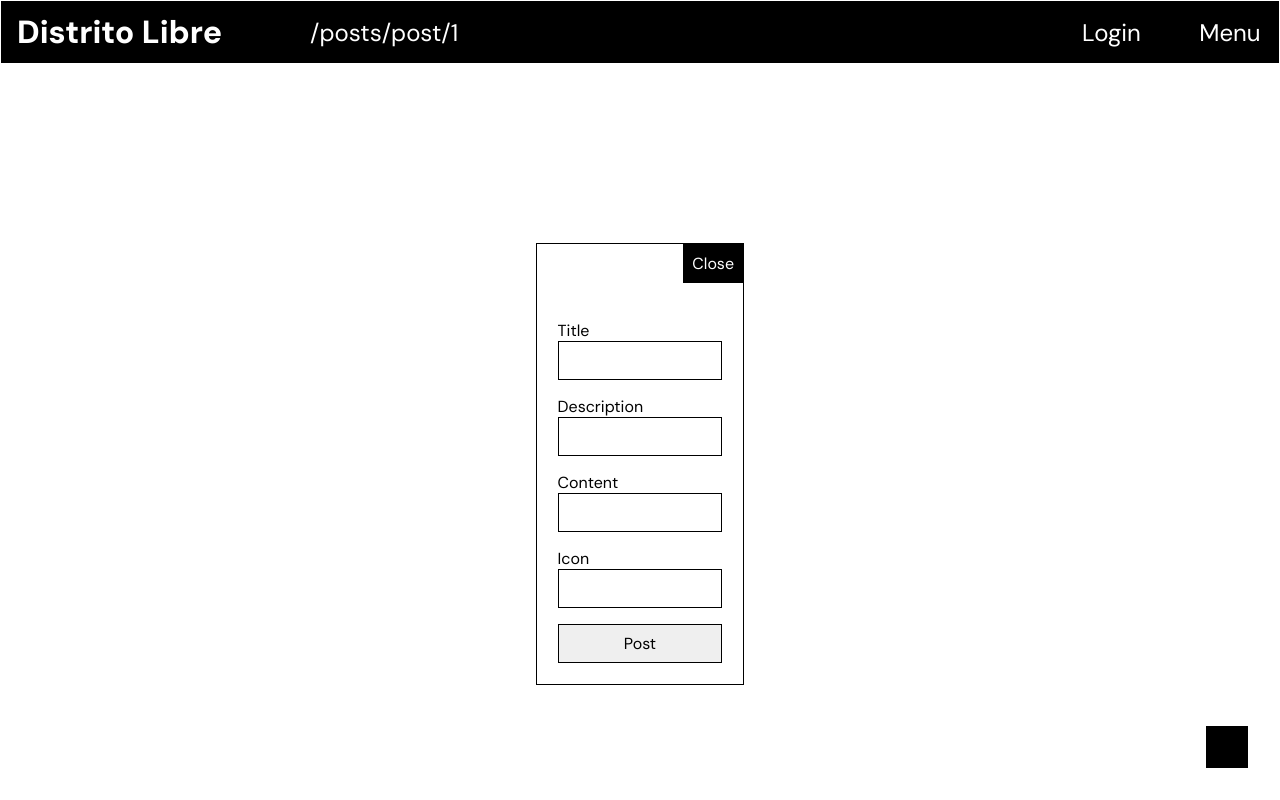
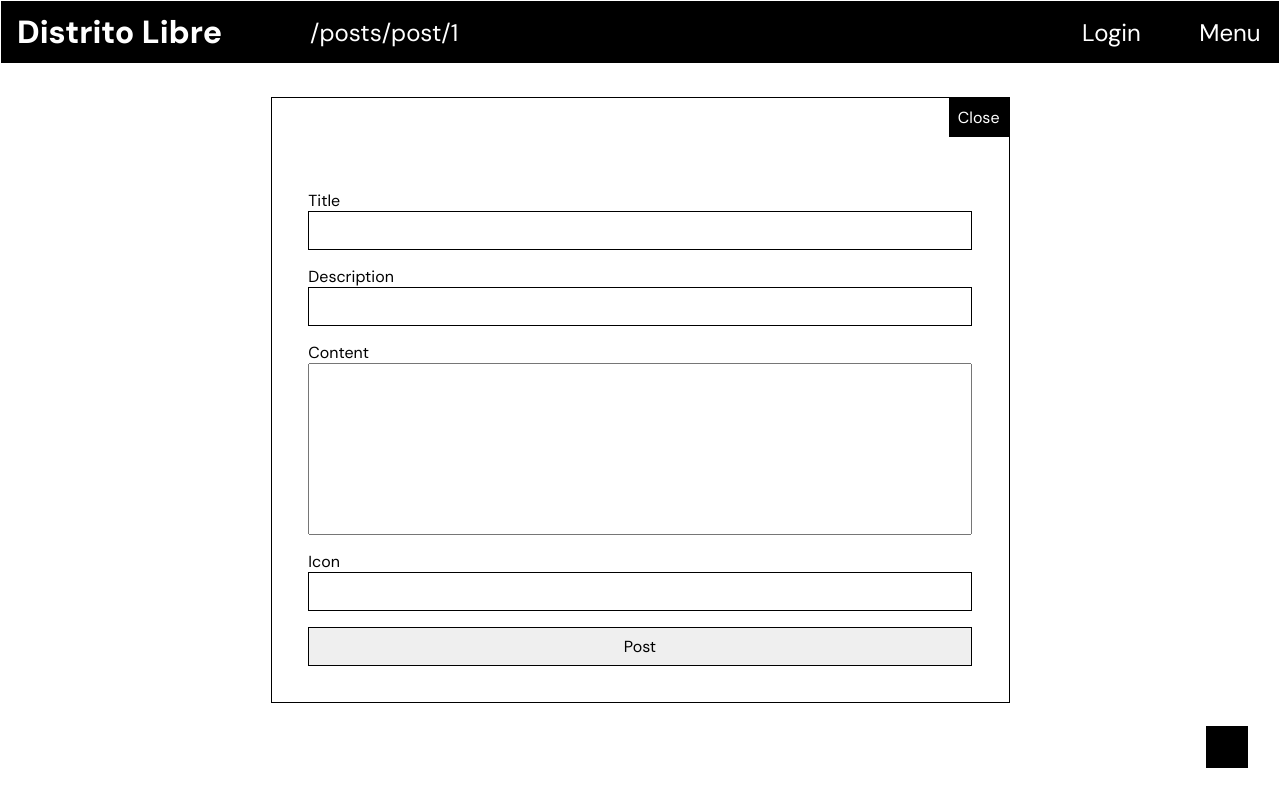
Before and after one commit to gbg4812/DistritoLibre, a Vue app in the folder distrito_libre_frontend/: page /posts/post/1 in a window 1280 px wide. Both pictures are taken after a click on the button 1227 px from the left and 747 px from the top of the page. Built offline with nearby package versions, Linux system fonts and the light colour scheme; no server answers; some icons are missing.

Commit message:
wkp typescript

```diff
--- a/distrito_libre_frontend/package.json
+++ b/distrito_libre_frontend/package.json
@@ -10,6 +10,9 @@
         "format": "prettier .  --write"
     },
     "dependencies": {
+        "@milkdown/crepe": "^7.11.1",
+        "@milkdown/kit": "^7.11.1",
+        "@milkdown/vue": "^7.11.1",
         "@vitejs/plugin-vue": "^5.2.0",
         "marked": "^15.0.11",
         "vite": "^6.0.6",
@@ -18,6 +21,7 @@
     },
     "devDependencies": {
         "@iconify/vue": "^4.1.2",
+        "@vue/tsconfig": "^0.7.0",
         "eslint": "^9.0.0",
         "eslint-config-prettier": "^10.0.1",
         "eslint-plugin-vue": "^9.0.0"
--- a/distrito_libre_frontend/src/components/NavBar.vue
+++ b/distrito_libre_frontend/src/components/NavBar.vue
@@ -64,7 +64,7 @@ function loginHandler(name) {
     width: 100%;
     height: 4rem;
     top: 0px;
-    z-index: 1;
+    z-index: 2;
     box-sizing: border-box;
 
     border: 1px solid white;
--- a/distrito_libre_frontend/src/components/PostDetail.vue
+++ b/distrito_libre_frontend/src/components/PostDetail.vue
@@ -21,7 +21,7 @@ fetch(url, { credentials: "include" })
 <style scoped>
 #content-wrap {
     margin: auto;
-    max-width: 60rem;
+    width: 60rem;
 }
 
 #content-wrap > * {
--- a/distrito_libre_frontend/src/components/PostManagement.vue
+++ b/distrito_libre_frontend/src/components/PostManagement.vue
@@ -1,8 +1,9 @@
-<script setup>
-import { APIBASEURL } from "../constants";
+<script setup lang="ts">
+import Post from "../types.ts";
+import { APIBASEURL } from "../constants.ts";
 import { ref } from "vue";
 
-const newPost = ref({});
+const newPost = ref<Post>({});
 
 const postpost = () => {
     const url = new URL("/api/posts/new/", APIBASEURL);
@@ -32,19 +33,27 @@ const postpost = () => {
 <template>
     <form>
         <label for="title">Title</label>
-        <input v-model="newPost.title" type="text" name="title" />
+        <input v-model="newPost.title" required type="text" name="title" />
         <label for="description">Description</label>
-        <input v-model="newPost.descritpion" type="text" name="description" />
+        <input
+            v-model="newPost.descritpion"
+            required
+            type="text"
+            name="description"
+        />
         <label for="content">Content</label>
-        <input
+        <textarea
             v-model="newPost.content"
+            required
+            cols="100"
+            rows="10"
             type="text"
-            aria-multiline="true"
             name="content"
         />
         <label for="icon">Icon</label>
         <input
             v-model="newPost.icon"
+            required
             type="text"
             aria-multiline="true"
             name="icon"
@@ -58,7 +67,9 @@ const postpost = () => {
 form {
     display: flex;
     flex-direction: column;
-    padding: 10%;
+    justify-content: space-around;
+    align-items: stretch;
+    padding: 5%;
 }
 
 h2 {
@@ -69,4 +80,9 @@ button,
 label {
     margin-top: 1rem;
 }
+
+textarea {
+    display: block;
+    resize: none;
+}
 </style>
--- a/distrito_libre_frontend/src/components/reusable/CenteredPopup.vue
+++ b/distrito_libre_frontend/src/components/reusable/CenteredPopup.vue
@@ -8,7 +8,9 @@ defineEmits(["close"]);
             <button class="white-text" type="button" @click="$emit('close')">
                 Close
             </button>
-            <slot></slot>
+            <div id="customcont">
+                <slot></slot>
+            </div>
         </div>
     </div>
 </template>
@@ -16,8 +18,8 @@ defineEmits(["close"]);
 <style scoped>
 #wraper {
     position: fixed;
-    top: 4rem;
     left: 0%;
+    top: 0%;
     width: 100%;
     height: 100%;
     display: flex;
@@ -34,6 +36,10 @@ defineEmits(["close"]);
     border: var(--pixel-border);
 }
 
+#customcont {
+    overflow: scroll;
+}
+
 button {
     align-self: end;
 }
--- /dev/null
+++ b/distrito_libre_frontend/src/types.ts
@@ -0,0 +1,56 @@
+export interface TagList {
+    [index: number]: string;
+}
+
+export interface PostOverview {
+    title: string;
+    author: {
+        username: string;
+    };
+    icon: string;
+    description: string;
+    tags: TagList;
+}
+
+export interface PostOverviewList {
+    [index: number]: PostOverview;
+}
+
+export interface Post {
+    title: string;
+    author: {
+        username: string;
+    };
+    icon: string;
+    description: string;
+    content: string;
+    tags: TagList;
+}
+
+export interface Tag {
+    name: string;
+}
+
+export interface BTag extends Tag {
+    icon: URL;
+}
+
+export interface BTagList {
+    [index: number]: BTag;
+}
+
+export interface StateResponse {
+    state: number;
+    message?: string;
+}
+
+export interface UserCredentials {
+    username: string;
+    password: string;
+}
+
+export interface UserInfo {
+    username: string;
+    password: string;
+    email: string;
+}
--- /dev/null
+++ b/distrito_libre_frontend/tsconfig.json
@@ -0,0 +1,4 @@
+{
+    "extends": "@vue/tsconfig/tsconfig.dom.json",
+    "include": ["src/**/*"]
+}
```
Also changed, not shown: distrito_libre_frontend/src/constants.ts (renamed from distrito_libre_frontend/src/constants.js), 1 other file (tests, documents, lock files or other folders).
